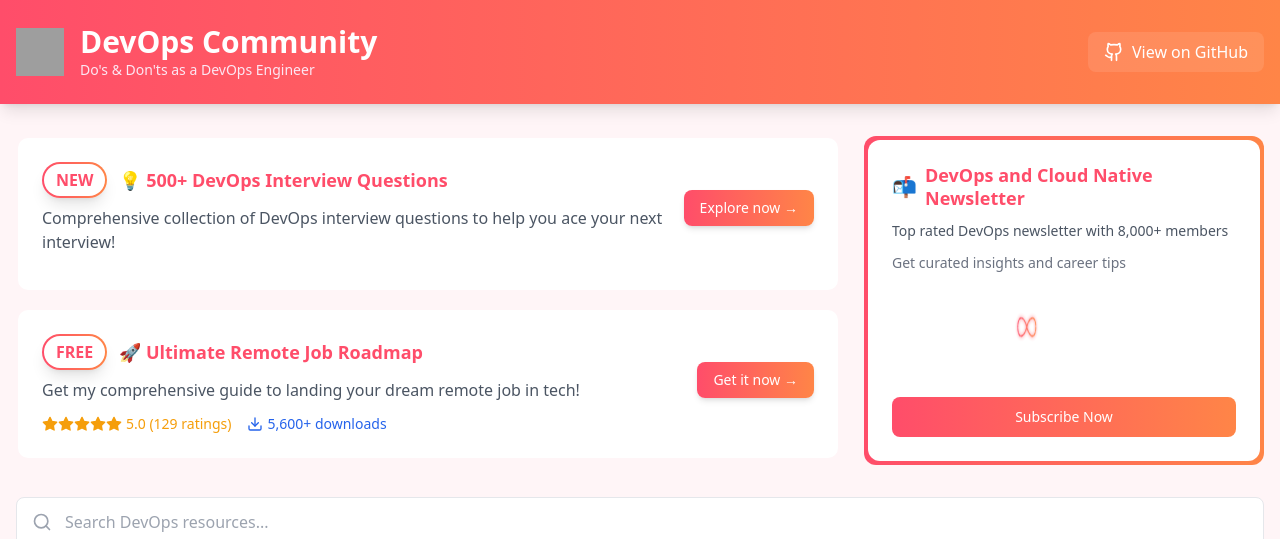
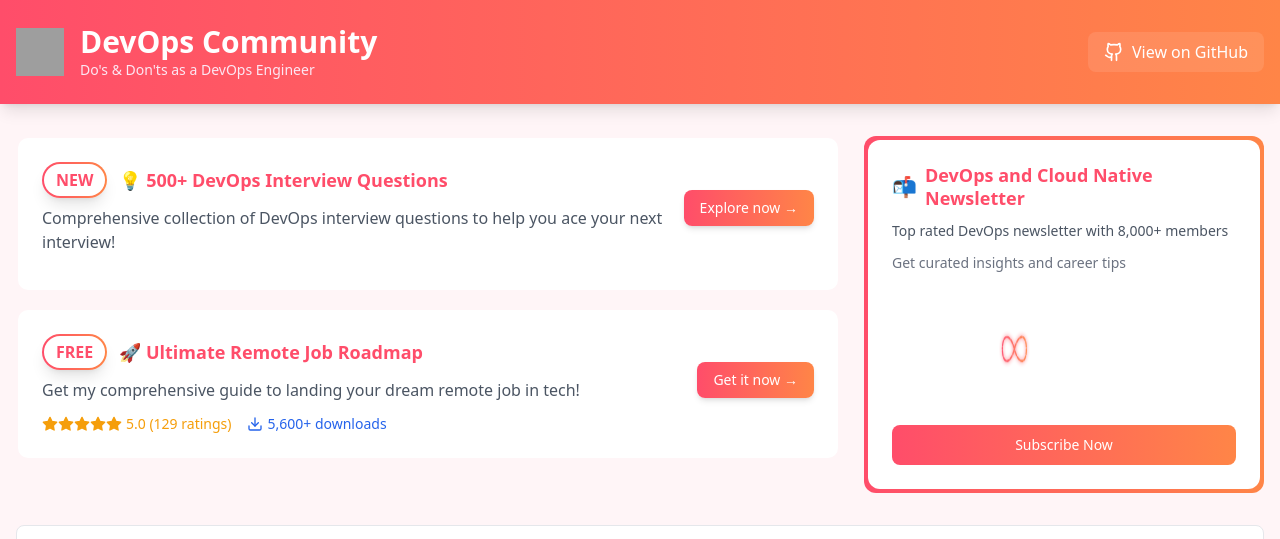
Before and after one commit to rohitg00/devopscommunity-website, a React (Vite) app: page / in a window 1280 px wide. Shown: the top 539 px of the page. Built offline with nearby package versions, Linux system fonts and the light colour scheme; no server answers; grey boxes are pictures that could not be loaded.

Commit message:
newsletter changes

```diff
--- a/src/components/SubstackBanner.tsx
+++ b/src/components/SubstackBanner.tsx
@@ -4,8 +4,8 @@
   return (
     <div className="h-full">
       <div className="bg-gradient-to-r from-[#FF4D6A] to-[#FF8547] p-1 rounded-xl h-full">
-        <div className="bg-white rounded-xl p-6 transition-all duration-300 hover:bg-opacity-95 h-full flex flex-col justify-between">
-          <div>
+        <div className="bg-white rounded-xl p-6 transition-all duration-300 hover:bg-opacity-95 h-full flex flex-col">
+          <div className="mb-4">
             <div className="flex items-center gap-2 mb-3">
               <span className="text-xl">📬</span>
               <h3 className="text-lg font-semibold text-[#FF4D6A] leading-tight">
@@ -18,10 +18,11 @@
             <p className="text-sm text-gray-500">
               Get curated insights and career tips
             </p>
+          </div>
 
           {/* Infinity Symbol */}
-            <div className="my-6">
-              <svg className="devops-infinity w-full h-24" viewBox="0 0 200 100">
+          <div className="flex-grow flex items-center justify-center min-h-[120px]">
+            <svg className="devops-infinity w-40 h-full" viewBox="0 0 200 100">
               <defs>
                 <linearGradient id="gradient" x1="0%" y1="0%" x2="100%" y2="0%">
                   <stop offset="0%" stopColor="#FF4D6A" />
@@ -36,7 +37,7 @@
               />
             </svg>
           </div>
-          </div>
+
           <a
             href="https://thatdevopsguy.substack.com"
             target="_blank"
--- a/src/index.css
+++ b/src/index.css
@@ -37,9 +37,6 @@
 
 /* DevOps Infinity Animation */
 .devops-infinity {
-  width: 160px;
-  height: 60px;
-  margin: 0 auto;
   display: block;
 }
 
```
Lines whose indentation alone changed are shown as unchanged.
